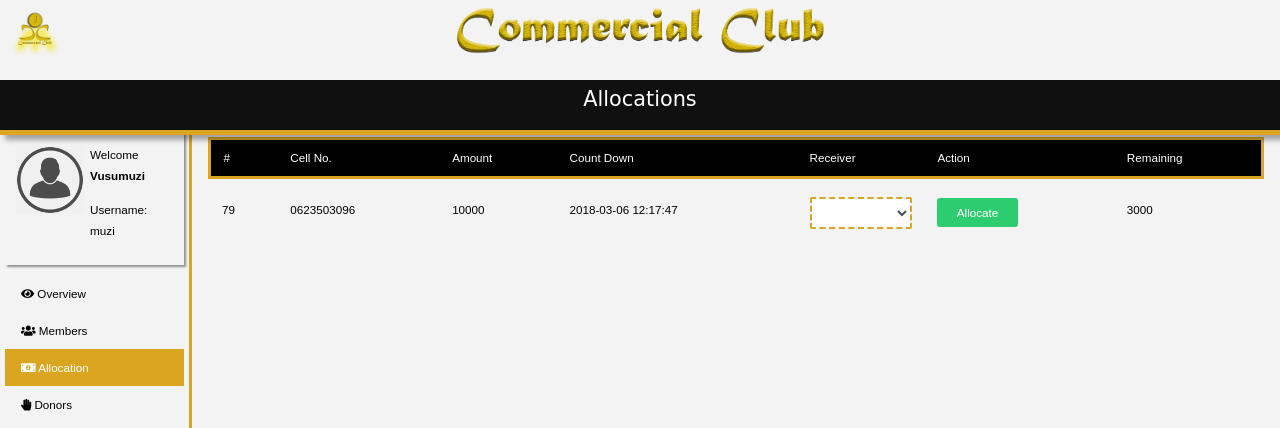
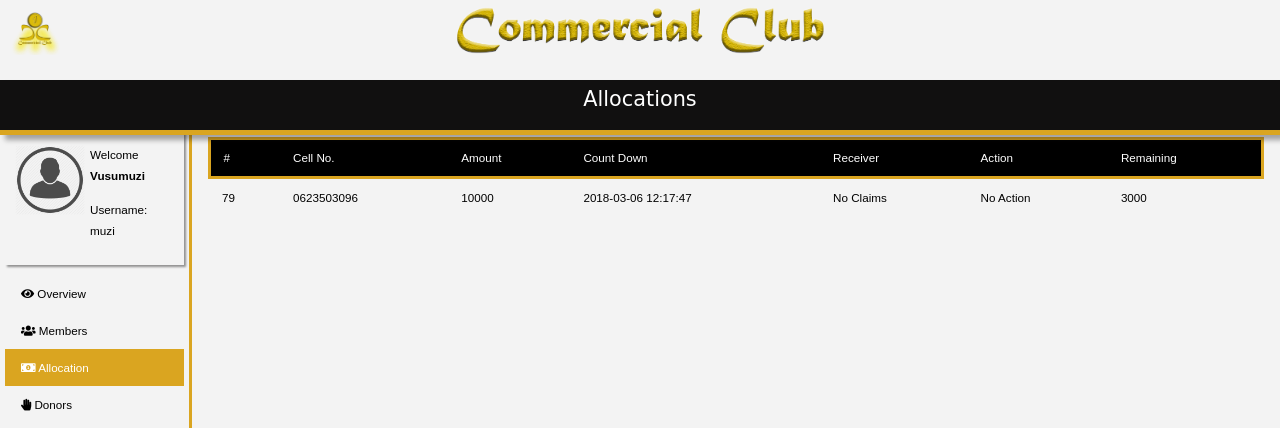
Before and after one commit to iamfortunedube/admindashboard, a PHP site: page /donations.php in a window 1280 px wide. Shown: the top 428 px of the page. Run offline with PHP 8.4, Linux system fonts and the light colour scheme; a user stored in the database is signed in; data comes from the database, SQL or seed files in the repository; lists and menus that the app fills with data are empty; some libraries are stand-ins or nearby versions; some web fonts are replaced.

Commit message:
fixed donation transaction status updates

```diff
--- a/donations.php
+++ b/donations.php
@@ -59,7 +59,7 @@
                     if($remaing_don_amount > $remaining_claim_amount){
                         $remaining_don = $remaing_don_amount - $remaining_claim_amount;
 
-                        $update_donation = "Update donation SET remaining_don = '".$remaining_don."'  WHERE id = ".@$donator_id.";";
+                        $update_donation = "Update donation SET remaining_don = '".$remaining_don."',status '1'  WHERE id = ".@$donator_id.";";
                         $ress = mysqli_query($conn,$update_donation);
 
                         $update_claims = "Update claims SET remaining_claim = 0,states = 2 WHERE id = ".@$claimer.";";
@@ -323,25 +323,35 @@
                         <td><input type="hidden" name="don_id" value="'.$row['id'].'" hidden/>'.$row['id'].'</td>
                         <td><input type="hidden" name="cell_donator" value="'.$row['cellDonator'].'" hidden/>'.$row['cellDonator'].'</td>
                         <td><input type="hidden" name="amount" value="'.$row['amount'].'" hidden/>'.$row['amount'].'</td>
-                        <td><input type="hidden" name="don_date" value="'.$row['donDate'].'" hidden/>'.$row['donDate'].'</td>
+                        <td><input type="hidden" name="don_date" value="'.$row['donDate'].'" hidden/>'.$row['donDate'].'</td>';
 
-                        <td> <select name="claim_option" class="form-control" style="border-color: rgb(218,165,32); border-style: dashed; border-width: 2px;">';
+
                         $stmnt = "Select c.id AS 'claim_id',fname,remaining_claim from claims C,users S where C.cellClaim = S.p_number AND remaining_claim > 0";
                         $results = mysqli_query($conn,$stmnt);
                         if(mysqli_num_rows($results) > 0){
+                            echo '<td> <select name="claim_option" class="form-control" style="border-color: rgb(218,165,32); border-style: dashed; border-width: 2px;">';
                             while($rows = mysqli_fetch_assoc($results)){
 
                                 $fnameC = $rows['claim_id'];
                             echo '
                                 <option value="'.@$fnameC.'">'.$rows['fname'].' R'.$rows['remaining_claim'].'</option>';
+
                             }
-                        }echo '
-                        </select></td>';
-                        if(!$row['remaining_don']=="0" && mysqli_num_rows($results) <= 0){
-                         echo '<td><input type="submit" name="submit" class="btn btn-success" value="Allocate"/></td>';
+
+                            echo '
+                            </select></td>';
+                        }else{
+                            echo '
+                            <td> No Claims</td>';
                         }
-                        else{
-                        echo  '<td>Allocated</td>';
+
+                        if(!(mysqli_num_rows($results) > 0)){
+                            echo  '<td>No Action</td>';
+                        }else if(!$row['remaining_don'] == "0"){
+                            echo '<td><input type="submit" name="submit" class="btn btn-success" value="Allocate"/></td>';
+                        }
+                       else{
+                            echo  '<td>Allocated</td>';
                         }
                    echo '
                    <td><input type="text" name="remaining_don" value="'.$row['remaining_don'].'" hidden/>'.$row['remaining_don'].'</td>
```
